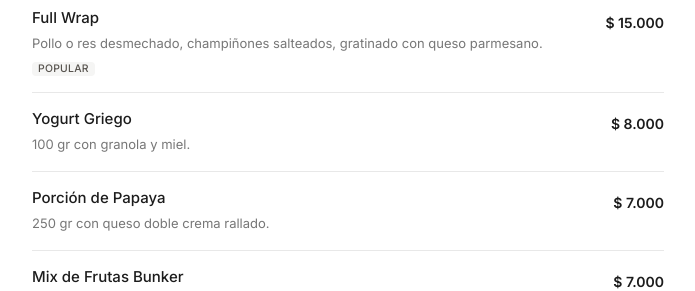
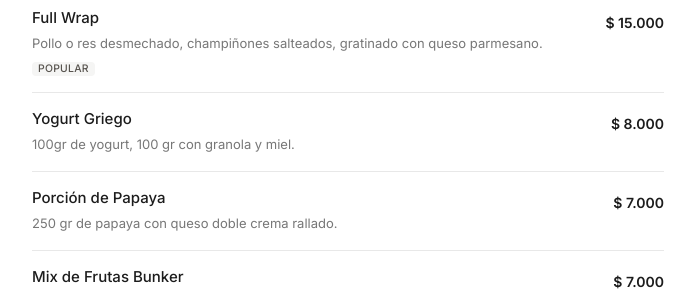
Before and after one commit to cristtian177/MenuQRBunkerCoffe, a React (Vite) app: page / in a window 1280 px wide. Shown: the part 880-1171 px from the top of the page, without its empty margins (292-987 px from the left). Built offline with nearby package versions, Linux system fonts and the light colour scheme.

Commit message:
update seccions and products

```diff
--- a/src/data/menu.ts
+++ b/src/data/menu.ts
@@ -116,14 +116,14 @@ export const menu: Menu = {
         {
           id: "yogurt-griego",
           name: "Yogurt Griego",
-          description: "100 gr con granola y miel.",
+          description: "100gr de yogurt, 100 gr con granola y miel.",
           price: 8000,
           available: true,
         },
         {
           id: "porcion-papaya",
           name: "Porción de Papaya",
-          description: "250 gr con queso doble crema rallado.",
+          description: "250 gr de papaya con queso doble crema rallado.",
           price: 7000,
           available: true,
         },
```
